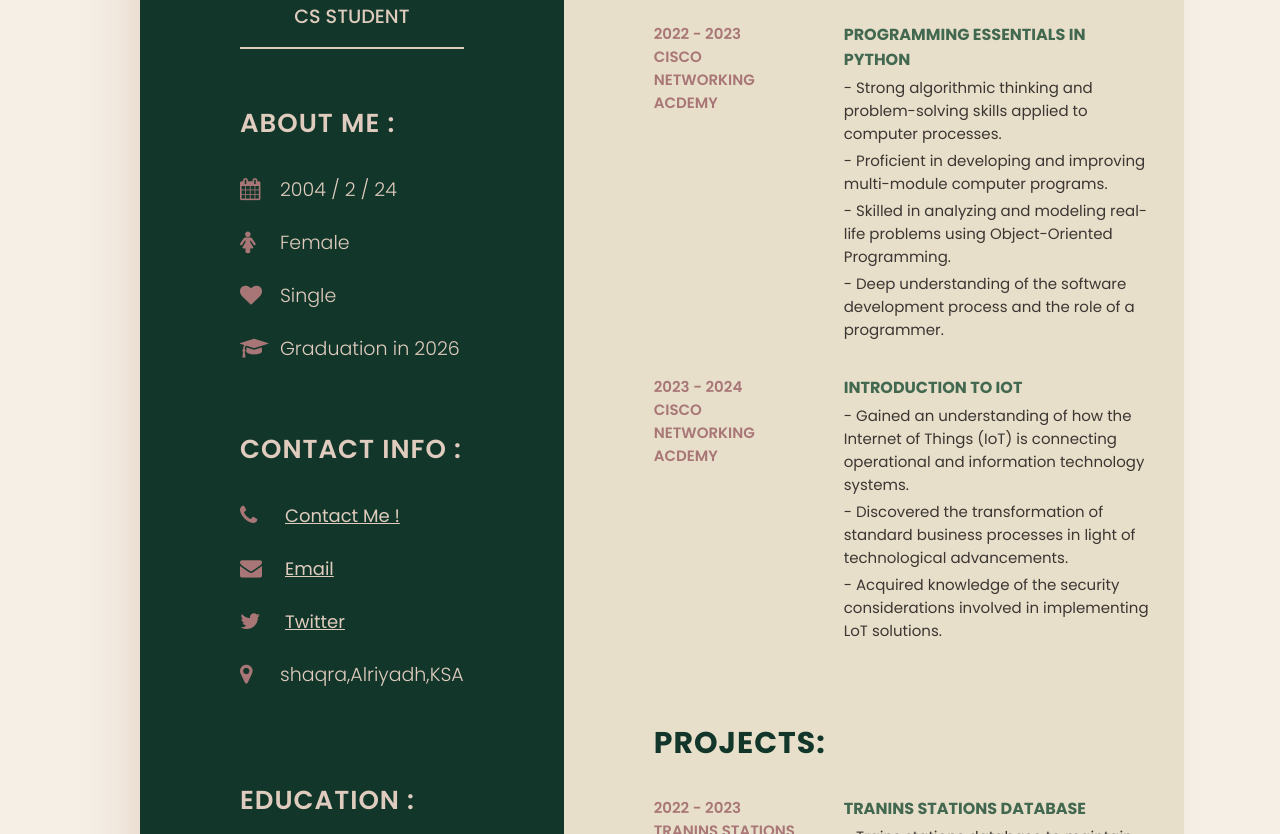
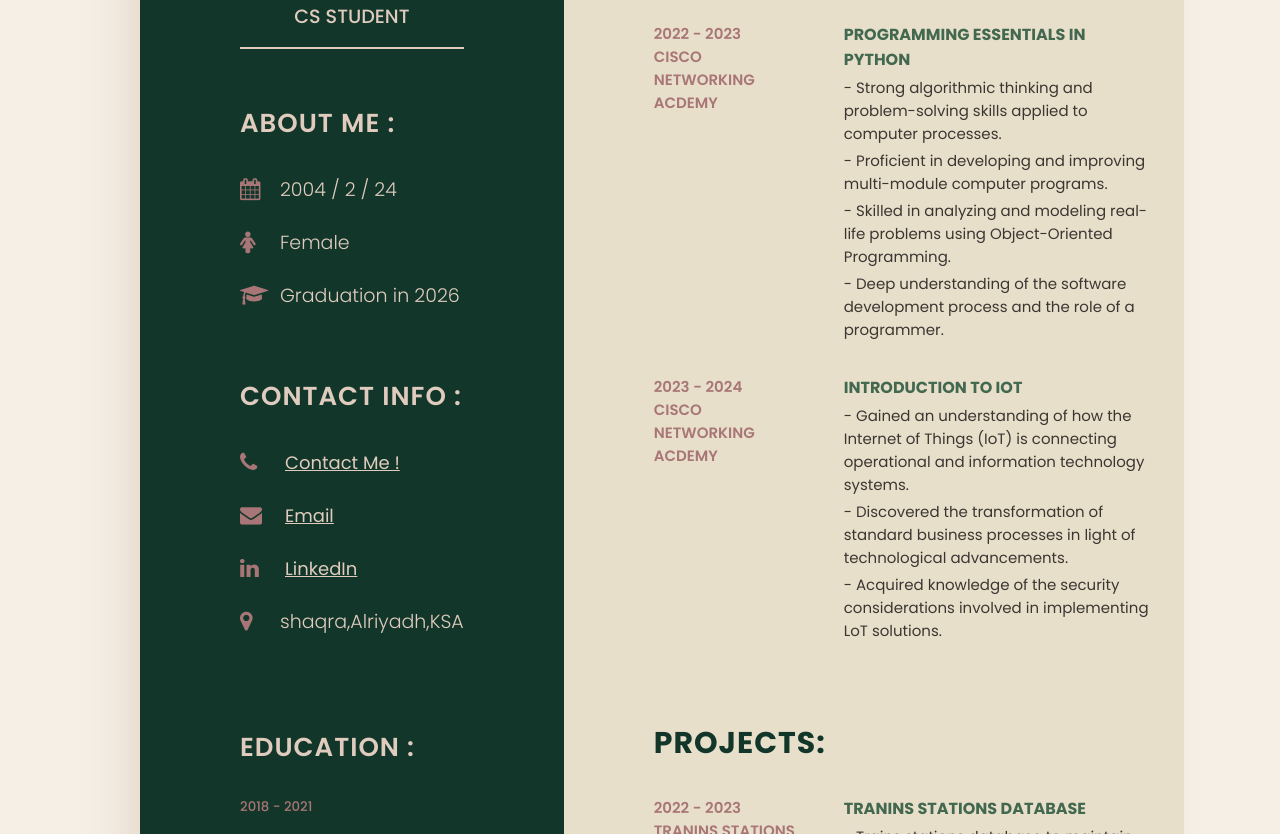
Before and after one commit to MaysAlslom/project.cv, a plain HTML site: page index.html in a window 1280 px wide. Shown: the part 422-1256 px from the top of the page. Drawn offline with Linux system fonts and the light colour scheme.

Commit message:
Update index.html
updated file

```diff
--- a/index.html
+++ b/index.html
@@ -29,11 +29,6 @@
                     <span class="text">Female</span>
                 </li>
             </br>
-            <li>
-                <span class="icon"><i class="fa fa-heart" aria-hidden="true"></i></span>
-                <span class="text">Single</span>
-            </li
-            ></br>
                 <li>
                     <span class="icon"><i class="fa fa-graduation-cap" aria-hidden="true"></i></span>
                     <span class="text">Graduation in 2026</span>
@@ -58,8 +53,8 @@
 
             </br>
                 <li>
-                    <span class="icon"><i class="fa fa-twitter" aria-hidden="true"></i></span>
-                    <div class="text"><a href="https://twitter.com/MaysAbdulkarim" target="_blank">Twitter</a></div>
+                    <span class="icon"><i class="fa fa-linkedin" aria-hidden="true"></i></span>
+                    <div class="text"><a href="https://www.linkedin.com/in/mays-alsalum-642036309" target="_blank">LinkedIn</a></div>
                 </li>
                 <li>
                     <span class="icon"><i class="fa fa-map-marker" aria-hidden="true"></i></span>
```
